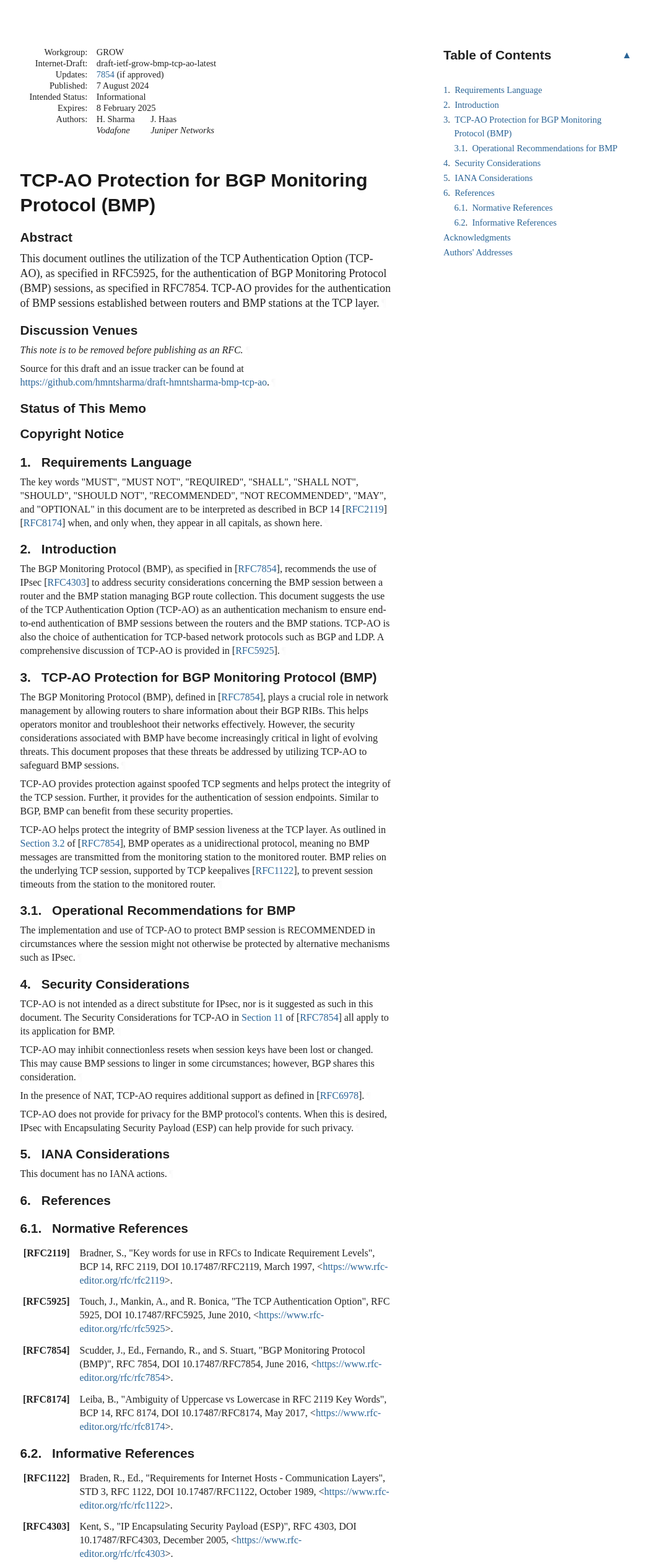
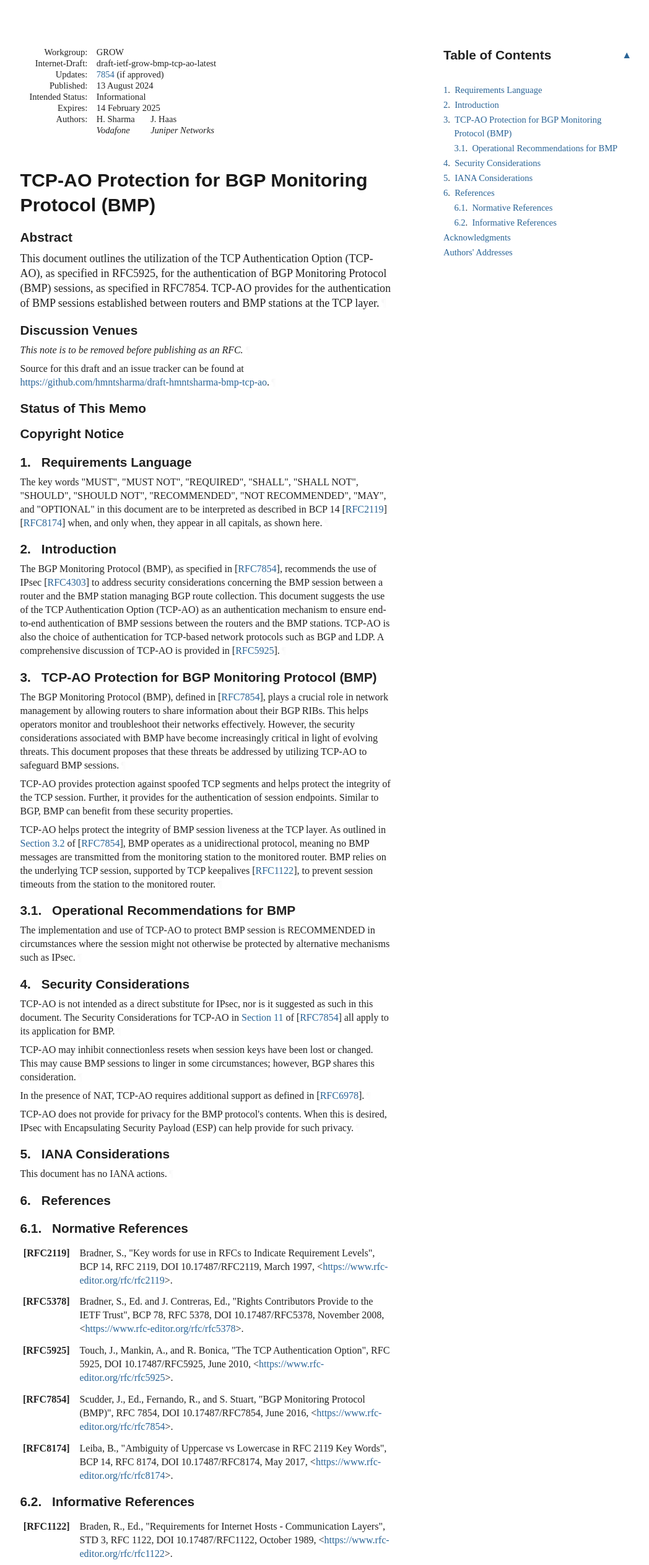
Before and after one commit to hmntsharma/draft-ietf-grow-bmp-tcp-ao, a plain HTML site: page draft-ietf-grow-bmp-tcp-ao.html in a window 1280 px wide. Shown: the top 2525 px of the page at 62% size, without its empty margins (92-1140 px from the left). Drawn offline with Linux system fonts and the light colour scheme; a web font is replaced by a local one.

Commit message:
Script updating gh-pages from 4c95170. [ci skip]

```diff
--- a/draft-ietf-grow-bmp-tcp-ao.html
+++ b/draft-ietf-grow-bmp-tcp-ao.html
@@ -1030,7 +1030,7 @@ svg :is([fill="white"], [fill^="#fff"]) {
 </tr></thead>
 <tfoot><tr>
 <td class="left">Sharma &amp; Haas</td>
-<td class="center">Expires 8 February 2025</td>
+<td class="center">Expires 14 February 2025</td>
 <td class="right">[Page]</td>
 </tr></tfoot>
 </table>
@@ -1046,12 +1046,12 @@ svg :is([fill="white"], [fill^="#fff"]) {
 <a href="https://www.rfc-editor.org/rfc/rfc7854" class="eref">7854</a> (if approved)</dd>
 <dt class="label-published">Published:</dt>
 <dd class="published">
-<time datetime="2024-08-07" class="published">7 August 2024</time>
+<time datetime="2024-08-13" class="published">13 August 2024</time>
     </dd>
 <dt class="label-intended-status">Intended Status:</dt>
 <dd class="intended-status">Informational</dd>
 <dt class="label-expires">Expires:</dt>
-<dd class="expires"><time datetime="2025-02-08">8 February 2025</time></dd>
+<dd class="expires"><time datetime="2025-02-14">14 February 2025</time></dd>
 <dt class="label-authors">Authors:</dt>
 <dd class="authors">
 <div class="author">
@@ -1097,7 +1097,7 @@ svg :is([fill="white"], [fill^="#fff"]) {
         time. It is inappropriate to use Internet-Drafts as reference
         material or to cite them other than as "work in progress."<a href="#section-boilerplate.1-3" class="pilcrow">¶</a></p>
 <p id="section-boilerplate.1-4">
-        This Internet-Draft will expire on 8 February 2025.<a href="#section-boilerplate.1-4" class="pilcrow">¶</a></p>
+        This Internet-Draft will expire on 14 February 2025.<a href="#section-boilerplate.1-4" class="pilcrow">¶</a></p>
 </section>
 </div>
 <div id="copyright">
@@ -1237,6 +1237,10 @@ all capitals, as shown here.<a href="#section-1-1" class="pilcrow">¶</a></p>
         <dd>
 <span class="refAuthor">Bradner, S.</span>, <span class="refTitle">"Key words for use in RFCs to Indicate Requirement Levels"</span>, <span class="seriesInfo">BCP 14</span>, <span class="seriesInfo">RFC 2119</span>, <span class="seriesInfo">DOI 10.17487/RFC2119</span>, <time datetime="1997-03" class="refDate">March 1997</time>, <span>&lt;<a href="https://www.rfc-editor.org/rfc/rfc2119">https://www.rfc-editor.org/rfc/rfc2119</a>&gt;</span>. </dd>
 <dd class="break"></dd>
+<dt id="RFC5378">[RFC5378]</dt>
+        <dd>
+<span class="refAuthor">Bradner, S., Ed.</span> and <span class="refAuthor">J. Contreras, Ed.</span>, <span class="refTitle">"Rights Contributors Provide to the IETF Trust"</span>, <span class="seriesInfo">BCP 78</span>, <span class="seriesInfo">RFC 5378</span>, <span class="seriesInfo">DOI 10.17487/RFC5378</span>, <time datetime="2008-11" class="refDate">November 2008</time>, <span>&lt;<a href="https://www.rfc-editor.org/rfc/rfc5378">https://www.rfc-editor.org/rfc/rfc5378</a>&gt;</span>. </dd>
+<dd class="break"></dd>
 <dt id="RFC5925">[RFC5925]</dt>
         <dd>
 <span class="refAuthor">Touch, J.</span>, <span class="refAuthor">Mankin, A.</span>, and <span class="refAuthor">R. Bonica</span>, <span class="refTitle">"The TCP Authentication Option"</span>, <span class="seriesInfo">RFC 5925</span>, <span class="seriesInfo">DOI 10.17487/RFC5925</span>, <time datetime="2010-06" class="refDate">June 2010</time>, <span>&lt;<a href="https://www.rfc-editor.org/rfc/rfc5925">https://www.rfc-editor.org/rfc/rfc5925</a>&gt;</span>. </dd>
```
Also changed, not shown: draft-ietf-grow-bmp-tcp-ao.txt.
